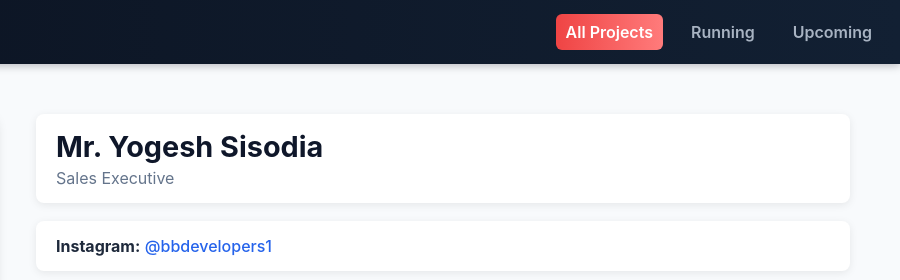
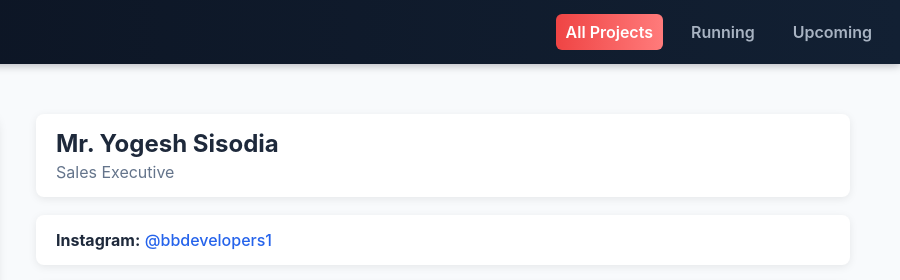
Before and after one commit to manojnarawariya/krsgroupyogeshsisodia, a plain HTML site: page index.html in a window 1280 px wide. Shown: the top 280 px of the page, 380-1280 px from the left. Drawn offline with Linux system fonts and the light colour scheme.

Commit message:
Update index.html

```diff
--- a/index.html
+++ b/index.html
@@ -300,7 +300,7 @@
     </div>
     <div class="right">
       <div class="info-box">
-        <h1>Mr. Yogesh Sisodia</h1>
+        <h2>Mr. Yogesh Sisodia</h2>
         <p class="subtitle">Sales Executive</p>
       </div>
       <div class="info-box">
```
